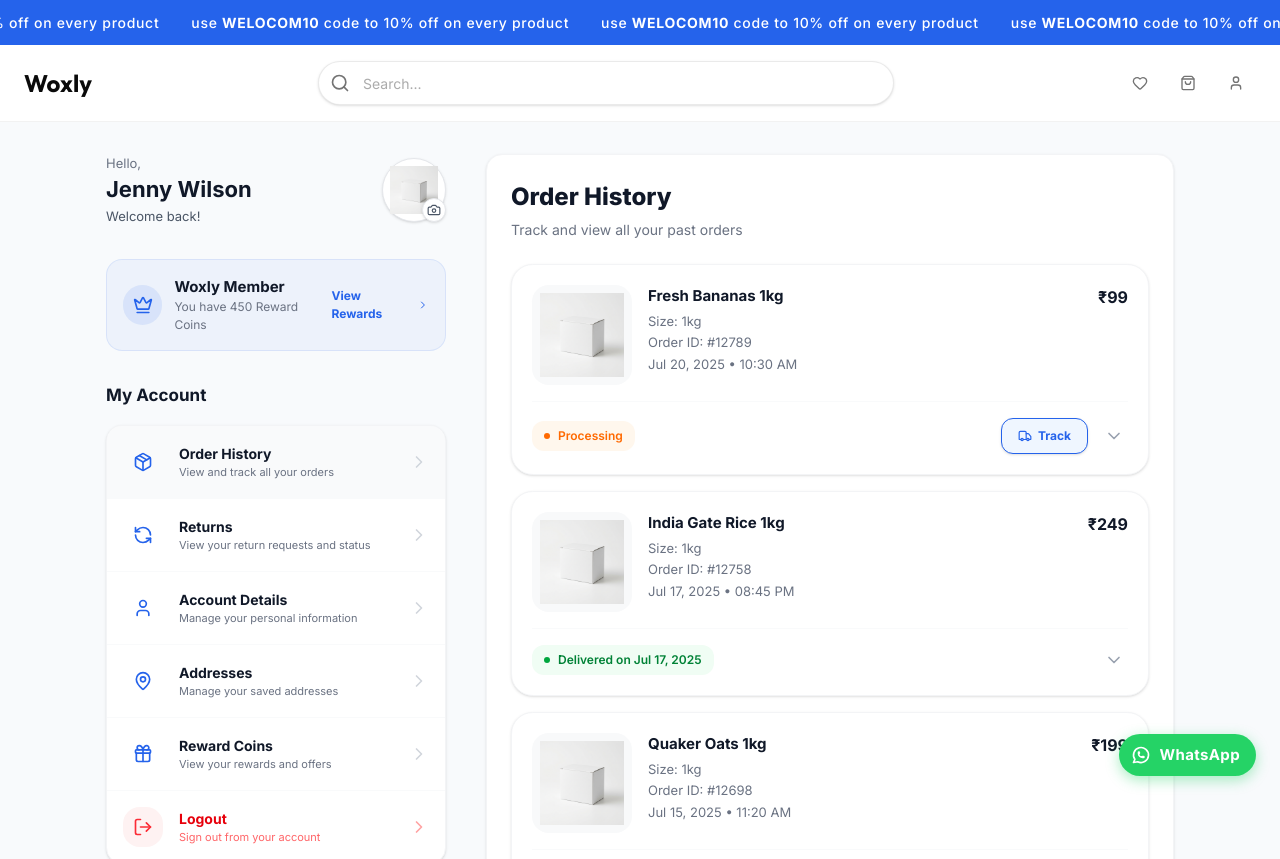
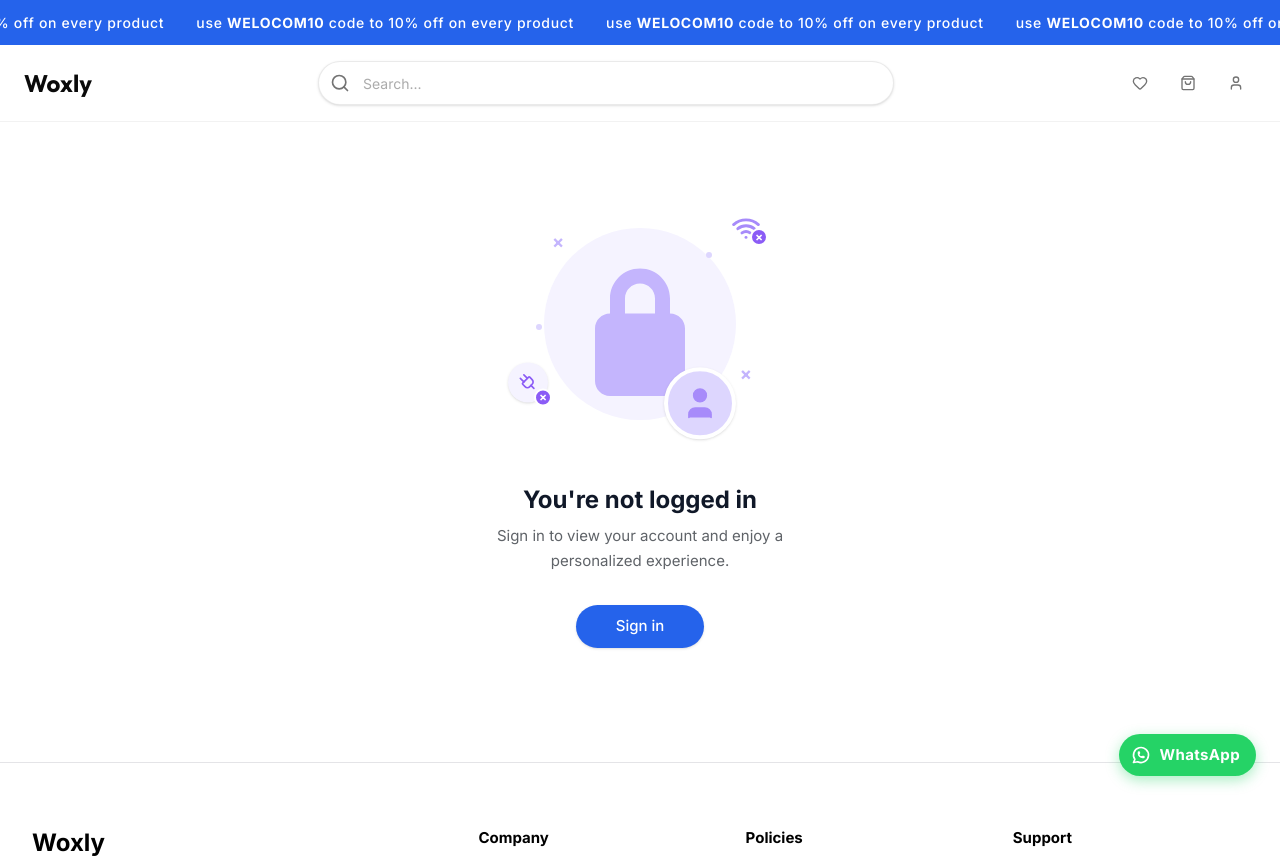
Before and after one commit to haris123-cyber/woxly.live, a Next.js app: page /account in a window 1280 px wide. Shown: the top 859 px of the page. Built offline with nearby package versions, Linux system fonts and the light colour scheme.

Commit message:
login view change

```diff
--- a/package.json
+++ b/package.json
@@ -10,6 +10,9 @@
   },
   "dependencies": {
     "@base-ui/react": "^1.6.0",
+    "@fortawesome/fontawesome-svg-core": "^7.3.1",
+    "@fortawesome/free-solid-svg-icons": "^7.3.1",
+    "@fortawesome/react-fontawesome": "^3.5.0",
     "@hookform/resolvers": "^5.7.1",
     "@radix-ui/react-slot": "^1.3.3",
     "@tabler/icons-react": "^3.46.0",
--- a/src/app/account/page.tsx
+++ b/src/app/account/page.tsx
@@ -15,6 +15,8 @@
 import { useAddressStore, Address } from "@/store/useAddressStore";
 import { useRewardStore } from "@/store/useRewardStore";
 import { useCartStore } from "@/store/useCartStore";
+import { useAuthStore } from "@/store/useAuthStore";
+import { NotLoggedInView } from "@/components/auth/NotLoggedInView";
 import { toast } from "sonner";
 
 const navItems = [
@@ -797,6 +799,12 @@
   const [showMobileMenu, setShowMobileMenu] = useState(!isValidTab);
   const [orders, setOrders] = useState<OrderItem[]>(initialOrders);
   const { coins } = useRewardStore();
+  const { isLoggedIn, login } = useAuthStore();
+  const [isMounted, setIsMounted] = useState(false);
+
+  useEffect(() => {
+    setIsMounted(true);
+  }, []);
 
   useEffect(() => {
     if (tabParam && ['orders', 'returns', 'details', 'address', 'rewards'].includes(tabParam)) {
@@ -857,6 +865,10 @@
     address: <AddressPanel />,
     rewards: <RewardPanel />,
   };
+
+  if (isMounted && !isLoggedIn) {
+    return <NotLoggedInView message="Sign in to view your account and enjoy a personalized experience." />;
+  }
 
   return (
     <div className="min-h-screen bg-[#f8fafc] pb-24 lg:pb-12">
--- a/src/app/watchlist/page.tsx
+++ b/src/app/watchlist/page.tsx
@@ -2,14 +2,27 @@
 
 import Link from "next/link";
 import { useWatchlistStore } from "@/store/useWatchlistStore";
+import { useAuthStore } from "@/store/useAuthStore";
+import { NotLoggedInView } from "@/components/auth/NotLoggedInView";
 import { ProductCard } from "@/components/product/ProductCard";
 import { Button } from "@/components/ui/button";
-import { Heart, ChevronLeft } from "lucide-react";
+import { Heart, ChevronLeft, User } from "lucide-react";
 import { useRouter } from "next/navigation";
+import { useEffect, useState } from "react";
 
 export default function WatchlistPage() {
   const router = useRouter();
   const { items, clearWatchlist } = useWatchlistStore();
+  const { isLoggedIn, login } = useAuthStore();
+  const [isMounted, setIsMounted] = useState(false);
+
+  useEffect(() => {
+    setIsMounted(true);
+  }, []);
+
+  if (isMounted && !isLoggedIn) {
+    return <NotLoggedInView message="Sign in to view your watchlist and enjoy a personalized experience." />;
+  }
 
   return (
     <div className="bg-background min-h-screen pt-4 lg:pt-0">
--- /dev/null
+++ b/src/components/auth/NotLoggedInView.tsx
@@ -0,0 +1,89 @@
+import { Plug, User } from "lucide-react";
+import Link from "next/link";
+import { useAuthStore } from "@/store/useAuthStore";
+import { motion } from "framer-motion";
+import { FontAwesomeIcon } from "@fortawesome/react-fontawesome";
+import { faLock } from "@fortawesome/free-solid-svg-icons";
+
+interface NotLoggedInViewProps {
+  message?: string;
+}
+
+export function NotLoggedInView({ message = "Sign in to view your account and enjoy a personalized experience." }: NotLoggedInViewProps) {
+  const { login } = useAuthStore();
+
+  return (
+    <div className="min-h-[80vh] bg-white flex flex-col items-center justify-center px-4 py-12 text-center">
+      {/* Illustration */}
+      <div className="relative w-56 h-56 mb-8 flex items-center justify-center">
+        {/* Main large circle */}
+        <div className="absolute inset-0 m-auto w-48 h-48 bg-[#f5f3ff] rounded-full"></div>
+
+        {/* Decorative elements */}
+        {/* Top left star / cross */}
+        <div className="absolute top-4 left-6 text-[#c4b5fd] text-lg font-bold">×</div>
+        {/* Bottom right cross */}
+        <div className="absolute bottom-12 right-0 text-[#c4b5fd] text-lg font-bold">×</div>
+        {/* Tiny circles */}
+        <div className="absolute top-1/2 left-2 w-1.5 h-1.5 bg-[#ddd6fe] rounded-full"></div>
+        <div className="absolute top-10 right-10 w-1.5 h-1.5 bg-[#ddd6fe] rounded-full"></div>
+
+        {/* Central Padlock */}
+        <div className="relative z-10 mt-6">
+          <FontAwesomeIcon icon={faLock} className="text-[120px] text-[#c4b5fd]" />
+        </div>
+
+        {/* User icon circle (bottom right) */}
+        <motion.div
+          animate={{ y: [0, -8, 0] }}
+          transition={{ duration: 4, repeat: Infinity, ease: "easeInOut", delay: 0.5 }}
+          className="absolute -bottom-2 right-4 w-[72px] h-[72px] bg-[#ddd6fe] rounded-full border-4 border-white flex items-center justify-center z-20 shadow-sm"
+        >
+          <User className="w-[38px] h-[38px] text-[#a78bfa] fill-[#a78bfa]" strokeWidth={1} />
+        </motion.div>
+
+        {/* Plug icon (bottom left) */}
+        <motion.div
+          animate={{ y: [0, -6, 0] }}
+          transition={{ duration: 3.5, repeat: Infinity, ease: "easeInOut", delay: 0 }}
+          className="absolute bottom-6 -left-6 w-12 h-12 bg-transparent flex items-center justify-center z-10"
+        >
+          <div className="relative flex items-center justify-center w-10 h-10 bg-[#f5f3ff] rounded-full shadow-sm">
+            <Plug className="w-5 h-5 text-[#8b5cf6] -rotate-45" />
+            <div className="absolute -bottom-1 -right-1 w-[18px] h-[18px] bg-[#8b5cf6] rounded-full flex items-center justify-center text-white text-[12px] font-bold leading-none border-2 border-white">
+              ×
+            </div>
+          </div>
+        </motion.div>
+
+        {/* Wifi icon (top right) */}
+        <motion.div
+          animate={{ y: [0, -6, 0] }}
+          transition={{ duration: 3, repeat: Infinity, ease: "easeInOut", delay: 1 }}
+          className="absolute top-2 -right-2 flex items-center justify-center z-10"
+        >
+          <div className="relative flex items-center justify-center">
+            <svg xmlns="http://www.w3.org/2000/svg" width="28" height="28" viewBox="0 0 24 24" fill="none" stroke="#a78bfa" strokeWidth="2.5" strokeLinecap="round" strokeLinejoin="round"><path d="M5 12.55a11 11 0 0 1 14.08 0" /><path d="M1.42 9a16 16 0 0 1 21.16 0" /><path d="M8.53 16.11a6 6 0 0 1 6.95 0" /><line x1="12" y1="20" x2="12.01" y2="20" /></svg>
+            <div className="absolute -bottom-1 -right-2 w-[18px] h-[18px] bg-[#8b5cf6] rounded-full flex items-center justify-center text-white text-[12px] font-bold leading-none border-2 border-white">
+              ×
+            </div>
+          </div>
+        </motion.div>
+      </div>
+
+      <h2 className="text-[22px] sm:text-2xl font-bold text-gray-900 mb-2 mt-4">You're not logged in</h2>
+      <p className="text-[#5f6368] mb-8 text-[14px] sm:text-[15px] max-w-xs leading-relaxed">
+        {message}
+      </p>
+
+      <Link
+        href="/login"
+        className="bg-primary hover:bg-primary/90 text-white px-10 py-2.5 rounded-full text-[15px] font-medium transition-colors mb-6 shadow-sm"
+      >
+        Sign in
+      </Link>
+
+
+    </div>
+  );
+}
--- a/src/components/layout/Header.tsx
+++ b/src/components/layout/Header.tsx
@@ -3,11 +3,12 @@
 import { useState, useEffect, Suspense, useRef } from "react";
 import Link from "next/link";
 import { usePathname, useSearchParams } from "next/navigation";
-import { Search, ShoppingBag, Menu, Heart, User, Home, Package, LogIn } from "lucide-react";
+import { Search, ShoppingBag, Menu, Heart, User, Home, Package, LogIn, LogOut } from "lucide-react";
 import { Button } from "@/components/ui/button";
 import { useCartStore } from "@/store/useCartStore";
 import { useUIStore } from "@/store/useUIStore";
 import { useWatchlistStore } from "@/store/useWatchlistStore";
+import { useAuthStore } from "@/store/useAuthStore";
 
 export function Header() {
   const pathname = usePathname();
@@ -15,6 +16,7 @@
   const itemCount = useCartStore((state) => state.getItemCount());
   const watchlistCount = useWatchlistStore((state) => state.getWatchlistCount());
   const { toggleMobileMenu } = useUIStore();
+  const { isLoggedIn, login, logout } = useAuthStore();
 
   const [isProfileDropdownOpen, setIsProfileDropdownOpen] = useState(false);
   const dropdownRef = useRef<HTMLDivElement>(null);
@@ -97,6 +99,30 @@
             </Link>
           </Button>
 
+          {/* Mobile Login Button */}
+          {isMounted && !isLoggedIn && (
+            <Button
+              variant="ghost"
+              size="icon"
+              className="sm:hidden relative shrink-0 rounded-full w-9 h-9 text-muted-foreground hover:text-primary hover:bg-muted/50"
+              onClick={login}
+              aria-label="Login"
+            >
+              <LogIn className="w-5 h-5" />
+            </Button>
+          )}
+          {isMounted && isLoggedIn && (
+            <Button
+              variant="ghost"
+              size="icon"
+              className="sm:hidden relative shrink-0 rounded-full w-9 h-9 text-muted-foreground hover:text-primary hover:bg-muted/50"
+              onClick={logout}
+              aria-label="Logout"
+            >
+              <LogOut className="w-5 h-5" />
+            </Button>
+          )}
+
           {/* Right Actions - Hidden on mobile */}
           <div className="hidden sm:flex items-center gap-2 shrink-0">
             {/* Watchlist */}
@@ -147,14 +173,29 @@
 
               {isProfileDropdownOpen && (
                 <div className="absolute right-0 mt-2 w-40 bg-white rounded-lg shadow-lg border border-gray-100 py-1.5 z-50 animate-in fade-in zoom-in duration-200">
-                  <Link
-                    href="/login"
-                    className="flex items-center px-4 py-2 text-sm text-gray-700 hover:bg-gray-50 transition-colors"
-                    onClick={() => setIsProfileDropdownOpen(false)}
-                  >
-                    <LogIn className="w-4 h-4 mr-2.5 text-gray-500" />
-                    Login
-                  </Link>
+                  {isMounted && isLoggedIn ? (
+                    <button
+                      className="w-full flex items-center px-4 py-2 text-sm text-gray-700 hover:bg-gray-50 transition-colors text-left"
+                      onClick={() => {
+                        logout();
+                        setIsProfileDropdownOpen(false);
+                      }}
+                    >
+                      <LogOut className="w-4 h-4 mr-2.5 text-gray-500" />
+                      Logout
+                    </button>
+                  ) : (
+                    <button
+                      className="w-full flex items-center px-4 py-2 text-sm text-gray-700 hover:bg-gray-50 transition-colors text-left"
+                      onClick={() => {
+                        login();
+                        setIsProfileDropdownOpen(false);
+                      }}
+                    >
+                      <LogIn className="w-4 h-4 mr-2.5 text-gray-500" />
+                      Login
+                    </button>
+                  )}
                   <Link
                     href="/account"
                     className="flex items-center px-4 py-2 text-sm text-gray-700 hover:bg-gray-50 transition-colors"
--- a/src/components/ui/button.tsx
+++ b/src/components/ui/button.tsx
@@ -23,8 +23,8 @@
       size: {
         default:
           "h-8 gap-1.5 px-2.5 has-data-[icon=inline-end]:pr-2 has-data-[icon=inline-start]:pl-2",
-        xs: "h-6 gap-1 rounded-[min(var(--radius-md),6px)] px-2 text-xs in-data-[slot=button-group]:rounded-lg has-data-[icon=inline-end]:pr-1.5 has-data-[icon=inline-start]:pl-1.5 [&_svg:not([class*='size-'])]:size-3",
-        sm: "h-7 gap-1 rounded-[min(var(--radius-md),6px)] px-2.5 text-[0.8rem] in-data-[slot=button-group]:rounded-lg has-data-[icon=inline-end]:pr-1.5 has-data-[icon=inline-start]:pl-1.5 [&_svg:not([class*='size-'])]:size-3.5",
+        xs: "h-6 gap-1 rounded-[min(var(--radius-md),10px)] px-2 text-xs in-data-[slot=button-group]:rounded-lg has-data-[icon=inline-end]:pr-1.5 has-data-[icon=inline-start]:pl-1.5 [&_svg:not([class*='size-'])]:size-3",
+        sm: "h-7 gap-1 rounded-[min(var(--radius-md),12px)] px-2.5 text-[0.8rem] in-data-[slot=button-group]:rounded-lg has-data-[icon=inline-end]:pr-1.5 has-data-[icon=inline-start]:pl-1.5 [&_svg:not([class*='size-'])]:size-3.5",
         lg: "h-9 gap-1.5 px-2.5 has-data-[icon=inline-end]:pr-2 has-data-[icon=inline-start]:pl-2",
         icon: "size-8",
         "icon-xs":
@@ -43,7 +43,7 @@
 
 export interface ButtonProps
   extends React.ButtonHTMLAttributes<HTMLButtonElement>,
-  VariantProps<typeof buttonVariants> {
+    VariantProps<typeof buttonVariants> {
   asChild?: boolean
 }
 
--- /dev/null
+++ b/src/store/useAuthStore.ts
@@ -0,0 +1,21 @@
+import { create } from 'zustand';
+import { persist } from 'zustand/middleware';
+
+interface AuthState {
+  isLoggedIn: boolean;
+  login: () => void;
+  logout: () => void;
+}
+
+export const useAuthStore = create<AuthState>()(
+  persist(
+    (set) => ({
+      isLoggedIn: false,
+      login: () => set({ isLoggedIn: true }),
+      logout: () => set({ isLoggedIn: false }),
+    }),
+    {
+      name: 'auth-storage',
+    }
+  )
+);
```
Also changed, not shown: 1 other file (tests, documents, lock files or other folders).
